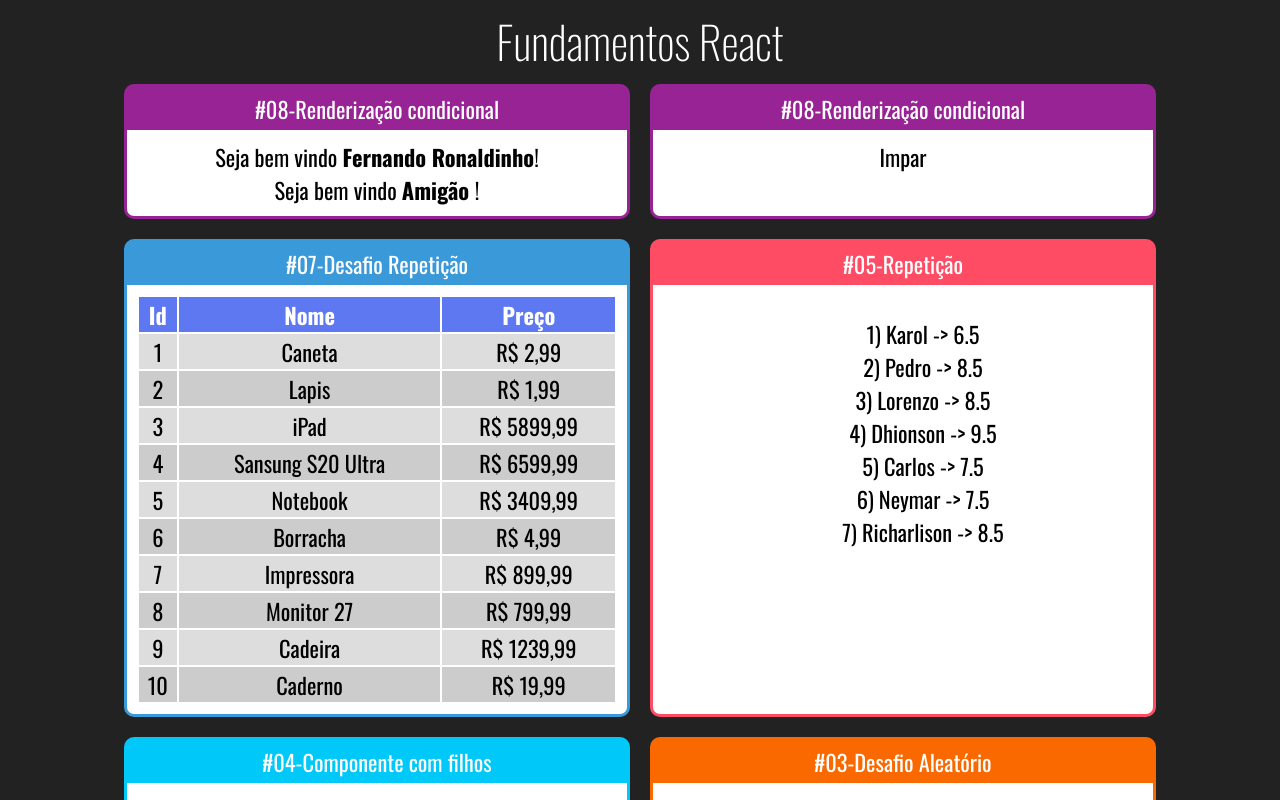
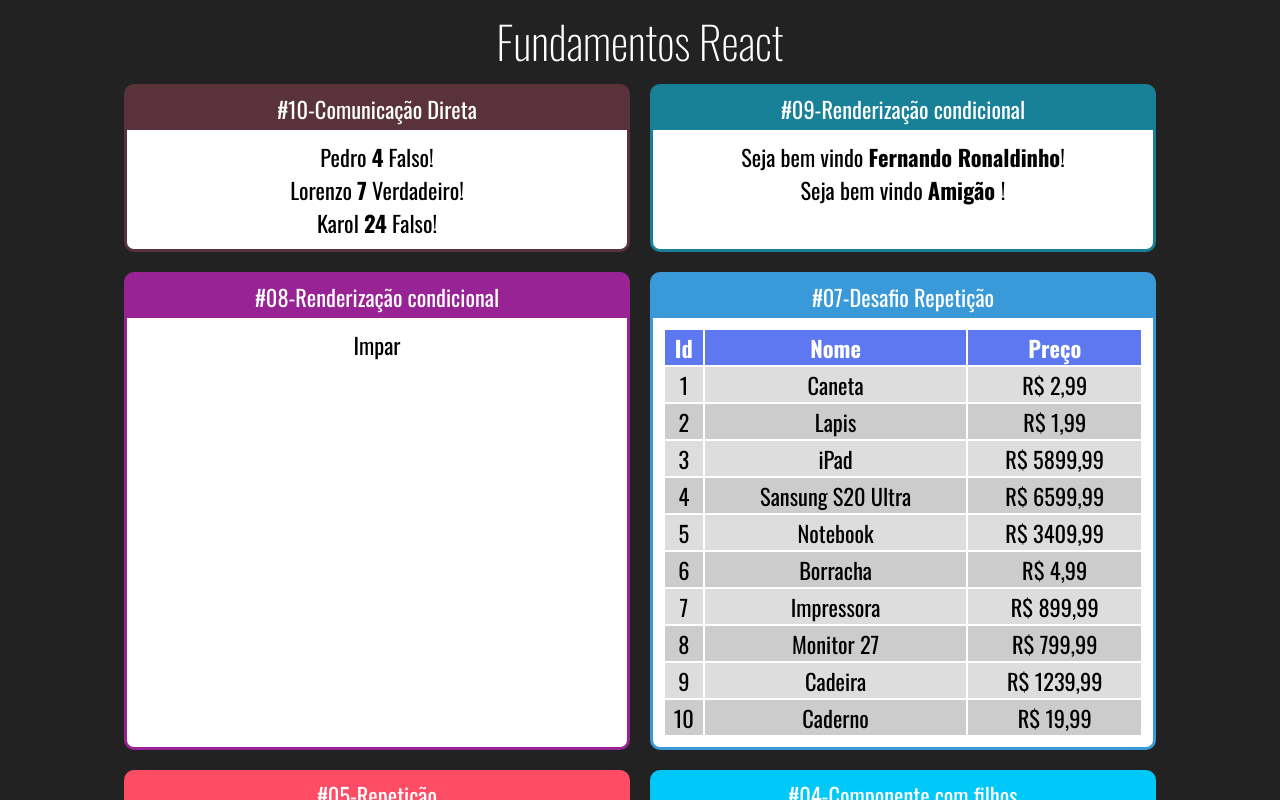
Before and after one commit to dhionson2/reactBiblioteca, a React (Create React App) app in the folder fundamentos-react/: page / in a window 1280 px wide. Shown: the top 800 px of the page. Built offline with nearby package versions, Linux system fonts and the light colour scheme.

Commit message:
Comunicação direta pai/filho

```diff
--- a/fundamentos-react/src/App.jsx
+++ b/fundamentos-react/src/App.jsx
@@ -1,6 +1,7 @@
 import './App.css'
 import React from "react";
 
+import DiretaPai from './components/basicos/comunicacao/DiretaPai';
 import Usuarioinfo from './components/basicos/condicional/Usuarioinfo';
 import ParOuImpar from './components/basicos/condicional/ParOuImpar';
 import TabelaProdutos from './Repeticao/TabelaProdutos';
@@ -18,7 +19,10 @@ export default  _ =>
             <h1>Fundamentos React</h1>
 
             <div className="Cards">
-                <Card titulo="#08-Renderização condicional" color="#982395">
+                <Card titulo="#10-Comunicação Direta" color="#59323C">
+                    <DiretaPai></DiretaPai>
+                </Card>
+                <Card titulo="#09-Renderização condicional" color="#188198">
                    <Usuarioinfo usuario={{nome : 'Fernando Ronaldinho'}}></Usuarioinfo>
                    <Usuarioinfo usuario={{}}></Usuarioinfo>
                 </Card>
--- /dev/null
+++ b/fundamentos-react/src/components/basicos/comunicacao/DiretaFilho.jsx
@@ -0,0 +1,11 @@
+import React from "react";
+
+export default props => {
+    return(
+       <div>
+            <span>{props.nome} </span>
+            <span><strong>{props.idade}</strong> </span>
+            <span>{props.nerd ? 'Verdadeiro' : 'Falso'}! </span>
+       </div>
+    )
+}
--- /dev/null
+++ b/fundamentos-react/src/components/basicos/comunicacao/DiretaPai.jsx
@@ -0,0 +1,11 @@
+import React from "react";
+import DiretaFilho from "./DiretaFilho";
+export default props => {
+    return(
+       <div>
+            <DiretaFilho nome="Pedro" idade="4" nerd={false}></DiretaFilho>
+            <DiretaFilho nome="Lorenzo" idade="7" nerd={true}></DiretaFilho>
+            <DiretaFilho nome="Karol" idade="24" nerd={false}></DiretaFilho>
+       </div>
+    )
+}
```
